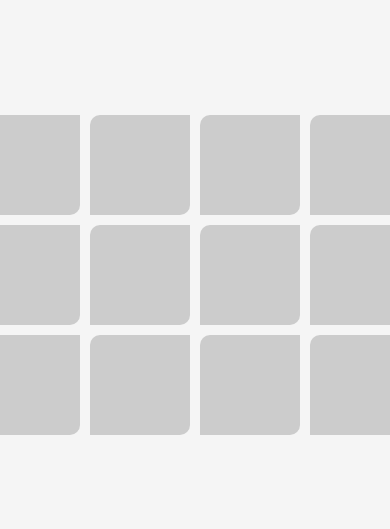
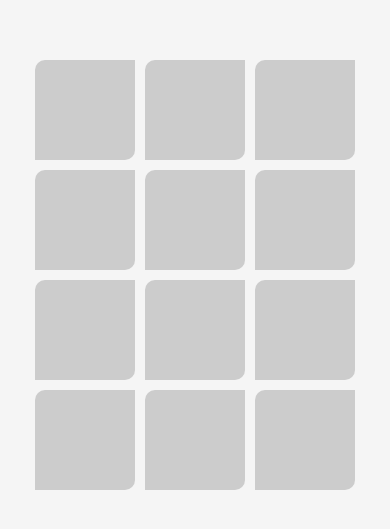
Before and after one commit to lhenriquesouz/revelacao, a plain HTML site: page index.html in a window 390 px wide. Shown: the part 147-676 px from the top of the page. Drawn offline with Linux system fonts and the light colour scheme.

Commit message:
Feat: Deixando o projeto responsivo

```diff
--- a/styles.css
+++ b/styles.css
@@ -63,3 +63,10 @@ body {
     font-size: 48px;
     color: white;
 }
+
+/* Adicionando regra de mídia para dispositivos moveis */
+@media only screen and (max-width: 500px) {
+    .cards {
+        grid-template-columns: repeat(3, minmax(50px, 1fr)); /* Alterando para 3 colunas */
+    }
+}
```
